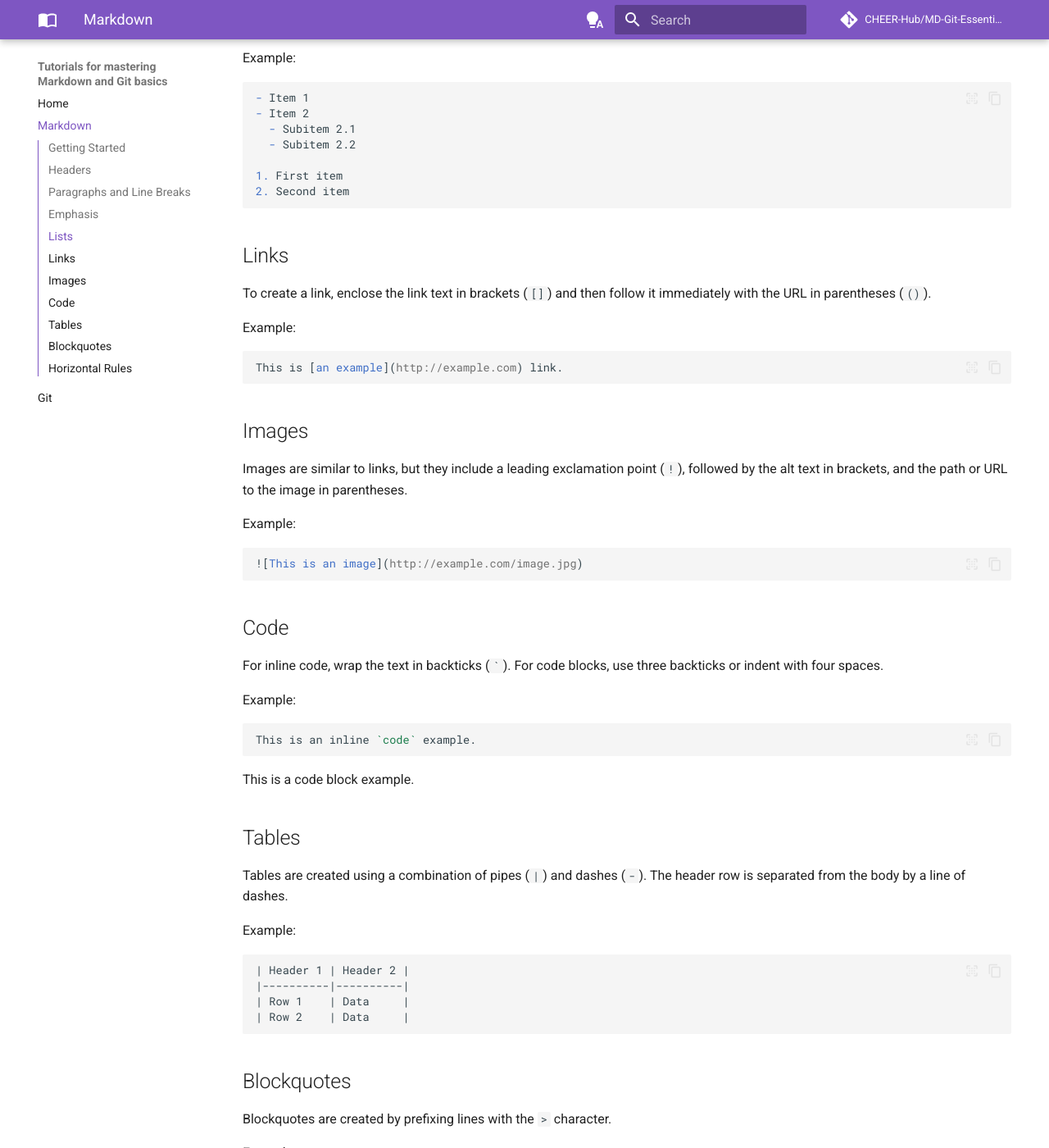
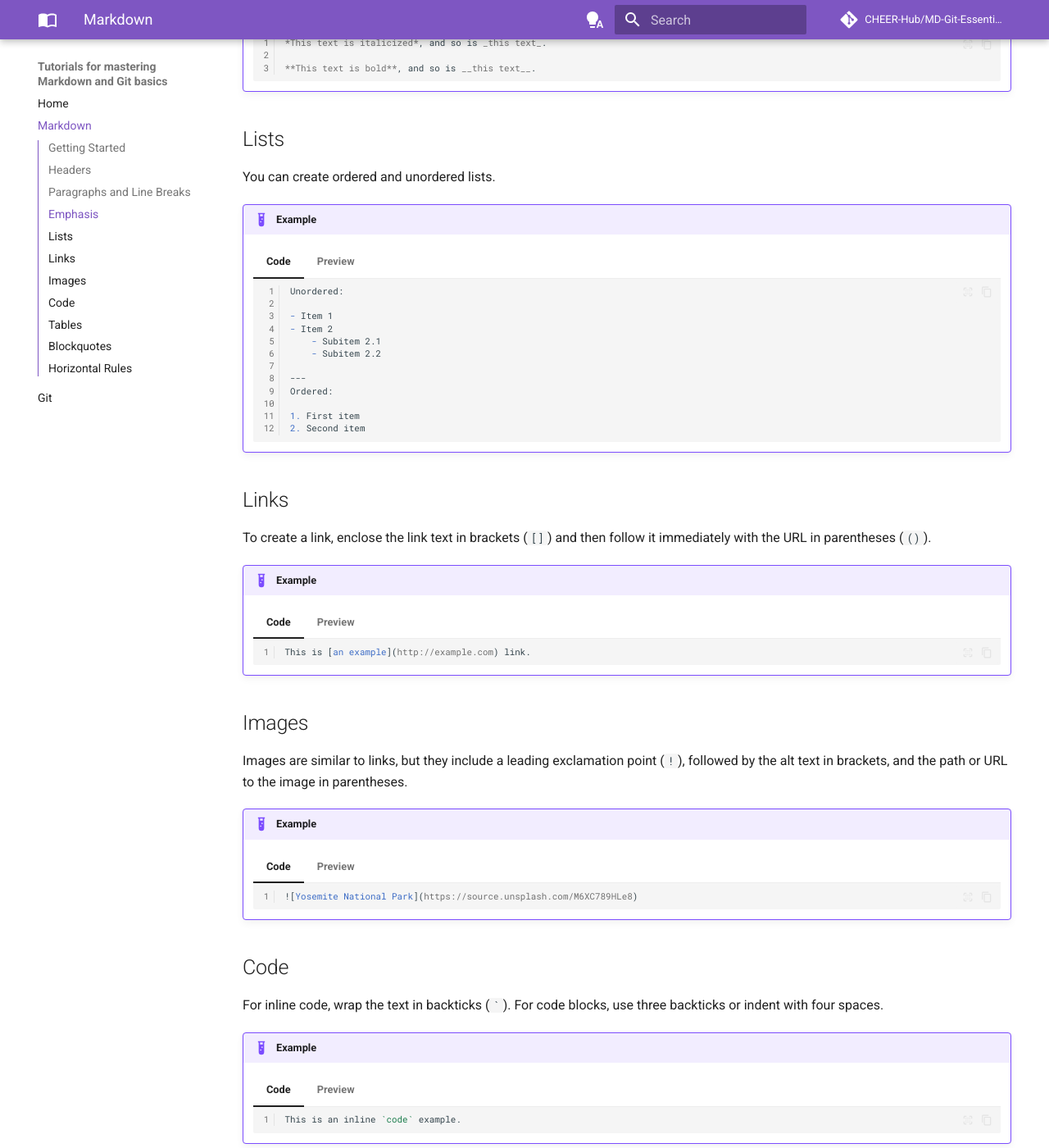
Before and after one commit to CHEER-Hub/MD-Git-Essentials, an MkDocs documentation site: the page built from docs/markdown.md, in a window 1280 px wide and 1400 px high, scrolled down 1928 px. Shown: the whole window at 82% size. Built offline with MkDocs 1.6.1 and Material for MkDocs 9.7.7, drawn with Linux system fonts in a browser that asks for light colours; comment, search, counter and statistics services are not loaded; some of the changed text lies outside the part shown.

Commit message:
Put examples of markdown to content tabs.

````diff
--- a/docs/markdown.md
+++ b/docs/markdown.md
@@ -20,28 +20,55 @@ Table of Contents:
 
 To create a Markdown file, you just need a text editor. Save the file with the extension `.md` or `.markdown`.
 
-Example:
+!!! example
 
-```md
-# My Project Documentation
+    === "Code"
 
-Welcome to my project! This file is written in Markdown.
-```
+        ```md linenums="1"
+        # My Project Documentation
+
+        Welcome to my project! This file is written in Markdown.
+        ```
+
+    === "Preview"
+
+        <span style="font-size:2em;">My Project Documentation</span>
+
+        Welcome to my project! This file is written in Markdown.
+
+
 
 ## Headers
 
 Headers are created by adding one or more `#` symbols before your header text. The number of `#` symbols corresponds to the header level.
 
-Example:
+!!! example
 
-```markdown
-# Header 1
-## Header 2
-### Header 3
-#### Header 4
-##### Header 5
-###### Header 6
-```
+    === "Code"
+
+        ```md linenums="1"
+        # Header 1
+        ## Header 2
+        ### Header 3
+        #### Header 4
+        ##### Header 5
+        ###### Header 6
+        ```
+
+    === "Preview"
+
+        <span style="font-size:2em;">Header 1</span>
+
+        <span style="font-size:1.8em;">Header 2</span>
+
+        <span style="font-size:1.6em;">Header 3</span>
+
+        <span style="font-size:1.4em;">Header 4</span>
+
+        <span style="font-size:1.2em;">Header 5</span>
+
+        <span style="font-size:1em;">Header 6</span>
+
 
 ## Paragraphs and Line Breaks
 
@@ -49,107 +76,197 @@ Paragraphs are just one or more lines of consecutive text followed by one or mor
 
 To create a line break, end a line with two or more spaces, then hit Return.
 
-Example:
+!!! example
 
-```markdown
-This is a paragraph. It has two sentences.
+    === "Code"
 
-This is another paragraph.
-This line is separated by a line break.
-```
+        ```md linenums="1"
+        This is a paragraph. It has two sentences.
+
+        This is another paragraph.
+        This line is separated by a line break.
+        ```
+
+    === "Preview"
+
+        This is a paragraph. It has two sentences.
+
+        This is another paragraph.
+        This line is separated by a line break.
+
 
 ## Emphasis
 
 You can italicize text by wrapping words in a single asterisk (`*`) or underscore (`_`). Bold text requires double asterisks (`**`) or underscores (`__`).
 
-Example:
+!!! example
 
-```markdown
-*This text is italicized*, and so is _this text_.
+    === "Code"
 
-**This text is bold**, and so is __this text__.
-```
+        ```md linenums="1"
+        *This text is italicized*, and so is _this text_.
+
+        **This text is bold**, and so is __this text__.
+        ```
+
+    === "Preview"
+
+        *This text is italicized*, and so is _this text_.
+
+        **This text is bold**, and so is __this text__.
+
 
 ## Lists
 
 You can create ordered and unordered lists.
 
-Example:
+!!! example
 
-```markdown
-- Item 1
-- Item 2
-  - Subitem 2.1
-  - Subitem 2.2
+    === "Code"
 
-1. First item
-2. Second item
-```
+        ```md linenums="1"
+        Unordered:
+
+        - Item 1
+        - Item 2
+            - Subitem 2.1
+            - Subitem 2.2
+
+        ---
+        Ordered:
+
+        1. First item
+        2. Second item
+        ```
+
+    === "Preview"
+
+        Unordered:
+
+        - Item 1
+        - Item 2
+            - Subitem 2.1
+            - Subitem 2.2
+
+        ---
+        Ordered:
+
+        1.    First item
+        2.    Second item
+
 
 ## Links
 
 To create a link, enclose the link text in brackets (`[]`) and then follow it immediately with the URL in parentheses (`()`).
 
-Example:
+!!! example
 
-```markdown
-This is [an example](http://example.com) link.
-```
+    === "Code"
+
+        ```md linenums="1"
+        This is [an example](http://example.com) link.
+        ```
+
+    === "Preview"
+
+        This is [an example](http://example.com) link.
+
 
 ## Images
 
 Images are similar to links, but they include a leading exclamation point (`!`), followed by the alt text in brackets, and the path or URL to the image in parentheses.
 
-Example:
+!!! example
 
-```markdown
-![This is an image](http://example.com/image.jpg)
-```
+    === "Code"
+
+        ```md linenums="1"
+        ![Yosemite National Park](https://source.unsplash.com/M6XC789HLe8)
+        ```
+
+    === "Preview"
+
+        ![Yosemite National Park](https://source.unsplash.com/M6XC789HLe8)
+
 
 ## Code
 
 For inline code, wrap the text in backticks (`` ` ``). For code blocks, use three backticks or indent with four spaces.
 
-Example:
+!!! example
 
-```markdown
-This is an inline `code` example.
+    === "Code"
 
-```
-This is a code block example.
+        ```md linenums="1"
+        This is an inline `code` example.
+        ```
+
+    === "Preview"
+
+        This is an inline `code` example.
 
 
 ## Tables
 
 Tables are created using a combination of pipes (`|`) and dashes (`-`). The header row is separated from the body by a line of dashes.
 
-Example:
+!!! example
 
-```markdown
-| Header 1 | Header 2 |
-|----------|----------|
-| Row 1    | Data     |
-| Row 2    | Data     |
-```
+    === "Code"
+
+        ```md linenums="1"
+        | Header 1 | Header 2 |
+        |----------|----------|
+        | Row 1    | Data     |
+        | Row 2    | Data     |
+        ```
+
+    === "Preview"
+
+        | Header 1 | Header 2 |
+        |----------|----------|
+        | Row 1    | Data     |
+        | Row 2    | Data     |
+
 
 ## Blockquotes
 
 Blockquotes are created by prefixing lines with the `>` character.
 
-Example:
+!!! example
 
-```markdown
-> This is a blockquote.
-```
+    === "Code"
+
+        ```md linenums="1"
+        > This is a blockquote.
+        ```
+
+    === "Preview"
+
+        > This is a blockquote.
+
 
 ## Horizontal Rules
 
 Horizontal rules are created by placing three or more hyphens (`---`), asterisks (`***`), or underscores (`___`) on a line by themselves.
 
-Example:
+!!! example
 
-```markdown
----
-```
+    === "Code"
+
+        ```md linenums="1"
+        The line below is an instance of horizontal rules.
+
+        ---
+        The rest of the text.
+        ```
+
+    === "Preview"
+
+        The line below is an instance of horizontal rules.
+
+        ---
+        The rest of the text.
+
 
 Congratulations, you now know the basics of Markdown! This guide covers the fundamental elements, but there's much more you can do with Markdown. Feel free to explore and experiment.
--- a/mkdocs.yml
+++ b/mkdocs.yml
@@ -69,6 +69,8 @@ markdown_extensions:
   - pymdownx.inlinehilite
   - pymdownx.snippets
   - pymdownx.superfences
+  - pymdownx.tabbed:
+      alternate_style: true
 
 
 plugins:
````
